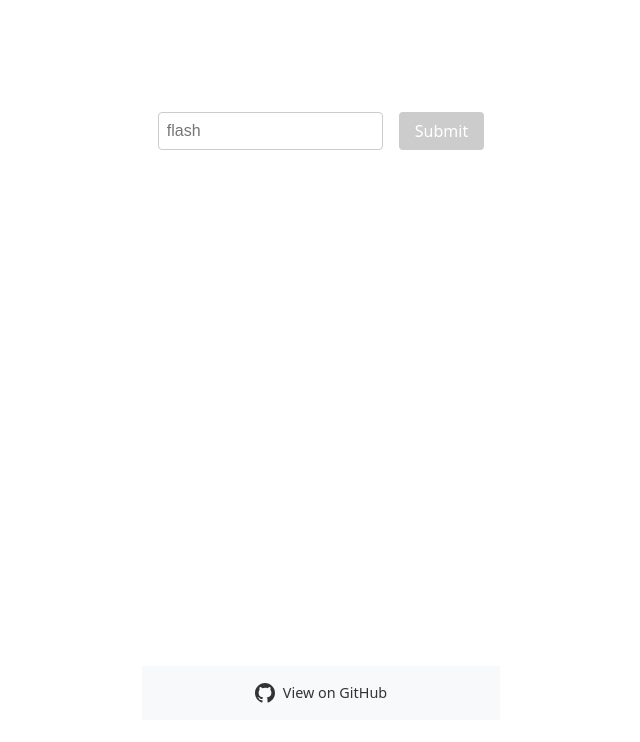
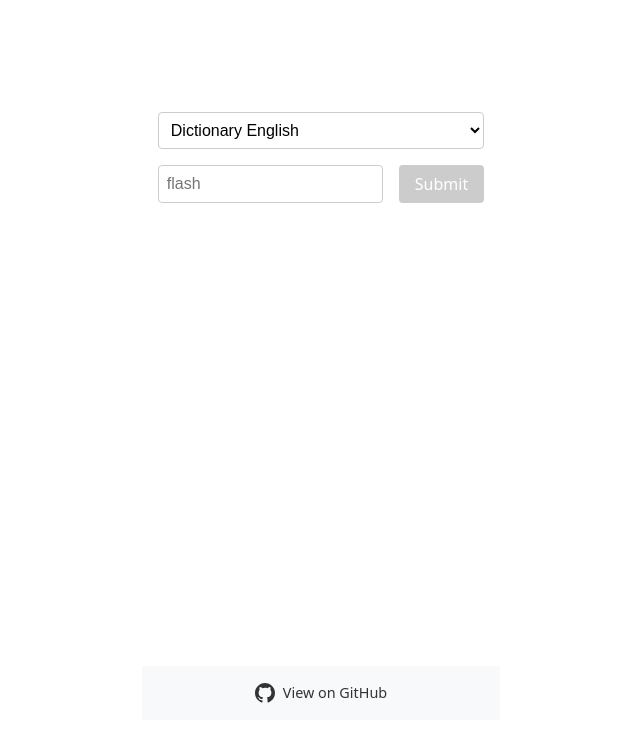
Before and after one commit to torstenwerner/ai-term, a Svelte app in the folder frontend/: page / in a window 1280 px wide. Shown: the top 742 px of the page, without its empty margins (319-959 px from the left). Built offline with nearby package versions, Linux system fonts and the light colour scheme; no server answers.

Commit message:
add select menu for type

```diff
--- a/frontend/src/App.svelte
+++ b/frontend/src/App.svelte
@@ -47,6 +47,11 @@
 <div class="app-container">
     <main>
         <form on:submit|preventDefault={handleSubmit}>
+            <select bind:value={type} disabled={loading}>
+                <option value="DICTIONARY_EN">Dictionary English</option>
+                <option value="ENCYCLOPEDIA_EN">Encyclopedia English</option>
+                <option value="ENCYCLOPEDIA_DE">Encyclopedia German</option>
+            </select>
             <div class="input-group">
                 <input
                         type="text"
@@ -94,6 +99,16 @@
         display: flex;
         gap: 1rem;
         margin-bottom: 2rem;
+    }
+
+    select {
+        padding: 0.5rem;
+        font-size: 1rem;
+        border: 1px solid #ccc;
+        border-radius: 4px;
+        background-color: white;
+        margin-bottom: 1rem;
+        width: 100%;
     }
 
     input {
```
